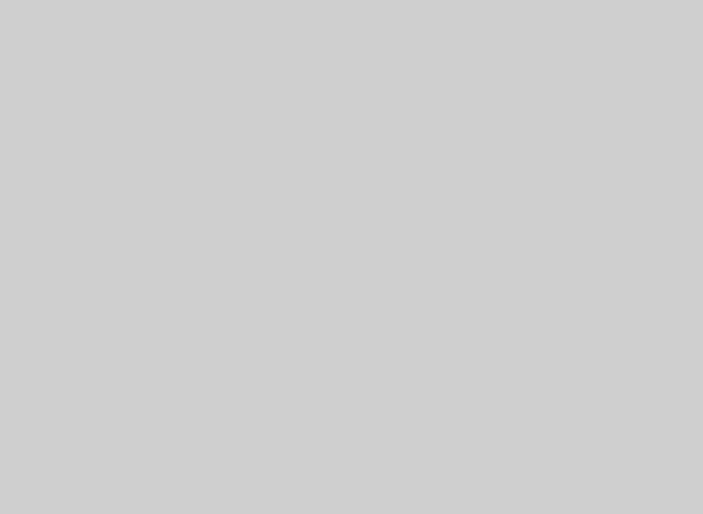
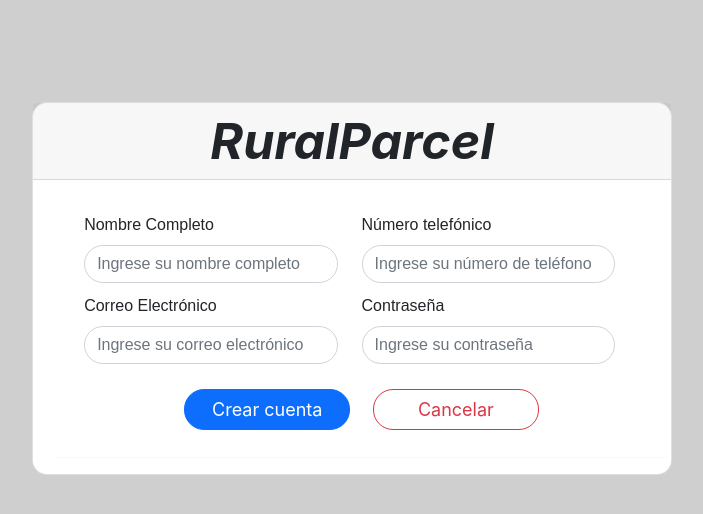
Before and after one commit to tomr845/Ciclo4-FrontRuralParcel, a React (Create React App) app: page /registrar-usuario in a window 1280 px wide. Shown: the top 514 px of the page, without its empty margins (288-991 px from the left). Built offline with nearby package versions, Linux system fonts and the light colour scheme.

Commit message:
Version 3.00

```diff
--- a/src/App.css
+++ b/src/App.css
@@ -133,13 +133,48 @@ body{
 }
 
 .configBotonIngresar {
-  width: 60%;
+  width: 40%;
   margin: 2%;
   margin-top: 5%;
   font-size: 18px;
   font-family: -apple-system, BlinkMacSystemFont, 'Segoe UI', Roboto, Oxygen, Ubuntu, Cantarell, 'Open Sans', 'Helvetica Neue', sans-serif;
   border-radius: 20px;
 }
+
+
+.configRegistro {
+  width: 40%;
+  margin: 2%;
+  margin-top: 5%;
+  font-size: 18px;
+  font-family: -apple-system, BlinkMacSystemFont, 'Segoe UI', Roboto, Oxygen, Ubuntu, Cantarell, 'Open Sans', 'Helvetica Neue', sans-serif;
+  border-radius: 20px;
+}
+
+
+.centerCamposRegistro {
+  margin-left: 3%;
+}
+
+.labelConfigRegistro {
+  margin-top: 5%;
+}
+
+.inputConfigRegistro {
+  border-radius: 20px;
+}
+
+
+.configBotonRegistro {
+  width: 30%;
+  margin: 2%;
+  margin-top: 5%;
+  font-size: 18px;
+  font-family: -apple-system, BlinkMacSystemFont, 'Segoe UI', Roboto, Oxygen, Ubuntu, Cantarell, 'Open Sans', 'Helvetica Neue', sans-serif;
+  border-radius: 20px;
+}
+
+
 
 
 
--- a/src/App.js
+++ b/src/App.js
@@ -4,11 +4,14 @@ import { BrowserRouter as Router, Route } from 'react-router-dom';
 import Inicio from './Componentes/Inicio';
 import Login from './Componentes/Login';
 import RegistrarTerreno from './Componentes/RegistrarTerreno';
+import Registro from './Componentes/Registro';
+
 
 function App() {
   return (
     <Router>
       <Route path="/inicio" component={Inicio} />
+      <Route path="/registrar-usuario" exact component={Registro} />
       <Route path="/registrar-terreno" exact component={RegistrarTerreno} />
       <Route path="/" exact component={Login} />
     </Router>
--- a/src/Componentes/Login.js
+++ b/src/Componentes/Login.js
@@ -21,6 +21,7 @@ export class login extends Component {
                             </div>
                             <div className="centerAling">
                                 <Link type="button" class="btn btn-primary configBotonIngresar" to="inicio">Iniciar Sesión</Link>
+                                <Link  class="btn-outline-success btn configRegistro" to="registrar-usuario">Registrarme</Link>
                             </div>
 
                         </form>
--- /dev/null
+++ b/src/Componentes/Registro.js
@@ -0,0 +1,48 @@
+import React, { Component } from 'react'
+import { Link } from 'react-router-dom'
+
+export class Registro extends Component {
+    render() {
+        return (
+            <div>
+                <div className="card configLogin">
+                    <div className="configTituloLogin">
+                        <h1 className="card-header configTextLogin">RuralParcel</h1>
+                    </div>
+                    <div className="card-body centerCamposRegistro">
+                        <form>
+                            <div class="modal-header row col-lg border-light">
+                                <div class="form row col-lg-12">
+                                    <div class="form-group col-lg-6">
+                                        <label class="form-label">Nombre Completo</label>
+                                        <input type="text" class="form-control inputConfigRegistro" id="nombreCompleto" placeholder="Ingrese su nombre completo"/>
+                                    </div>
+                                    <div class="form-group col-lg-6">
+                                        <label class="form-label">Número telefónico</label>
+                                        <input type="text" class="form-control inputConfigRegistro" id="nombreCompleto" placeholder="Ingrese su número de teléfono"/>
+                                    </div>
+                                </div>
+                                <div class="form row col-lg-12">
+                                    <div class="form-group col-lg-6">
+                                        <label class="form-label labelConfigRegistro">Correo Electrónico</label>
+                                        <input type="email" class="form-control inputConfigRegistro" id="email" aria-describedby="emailHelp" placeholder="Ingrese su correo electrónico"/>
+                                    </div>
+                                    <div class="form-group col-lg-6">
+                                        <label class="form-label labelConfigRegistro">Contraseña</label>
+                                        <input type="password" class="form-control inputConfigRegistro" id="password" placeholder="Ingrese su contraseña"/>
+                                    </div>
+                                </div>
+                                <div className="centerAling">
+                                    <Link  class="btn-primary btn configBotonRegistro" to="registrar-usuario">Crear cuenta</Link>
+                                    <Link  class="btn-outline-danger btn configBotonRegistro" to="/">Cancelar</Link>
+                                </div>
+                            </div>
+                        </form>
+                    </div>
+                </div>
+            </div>
+        )
+    }
+}
+
+export default Registro
```
